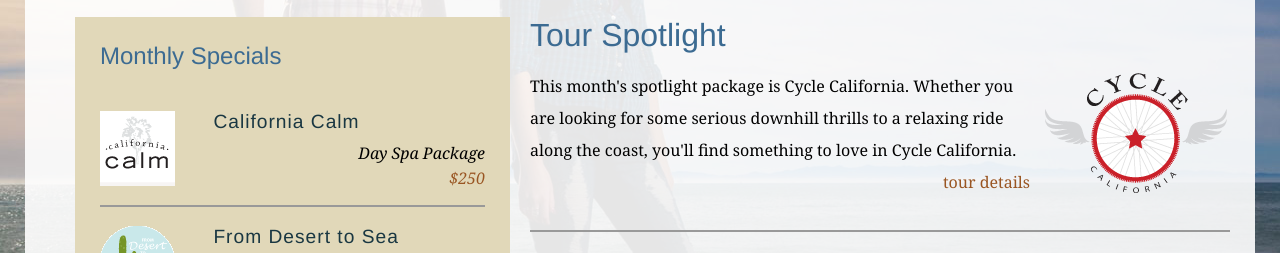
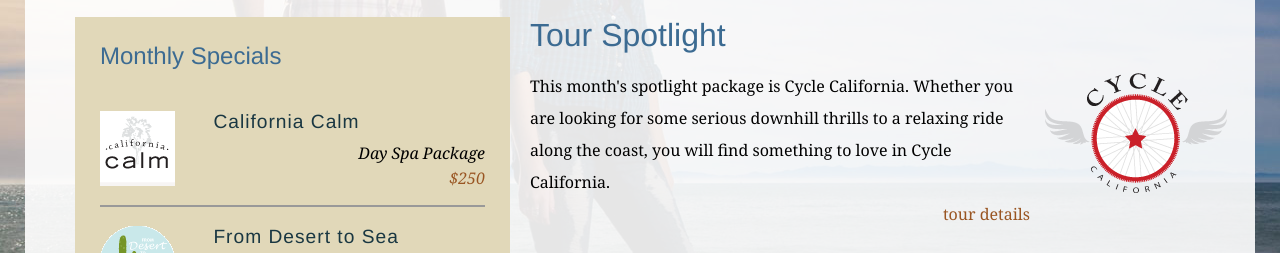
Before and after one commit to jularmerme/explore_california, a plain HTML site: page index.html in a window 1280 px wide. Shown: the part 462-715 px from the top of the page. Drawn offline with Linux system fonts and the light colour scheme.

Commit message:
Changes you'll for you will

```diff
--- a/index.html
+++ b/index.html
@@ -70,7 +70,7 @@
         <div id="mainArticle">
           <h1>Tour Spotlight</h1>
           <p class="spotlight">This month's spotlight package is Cycle California. Whether you are looking for some
-            serious downhill thrills to a relaxing ride along the coast, you'll find something to love in Cycle
+            serious downhill thrills to a relaxing ride along the coast, you will find something to love in Cycle
             California.<br /> <span class="accent"><a href="tours_cycle.html" title="Cycle California">tour
                 details</a></span></p>
 
```
